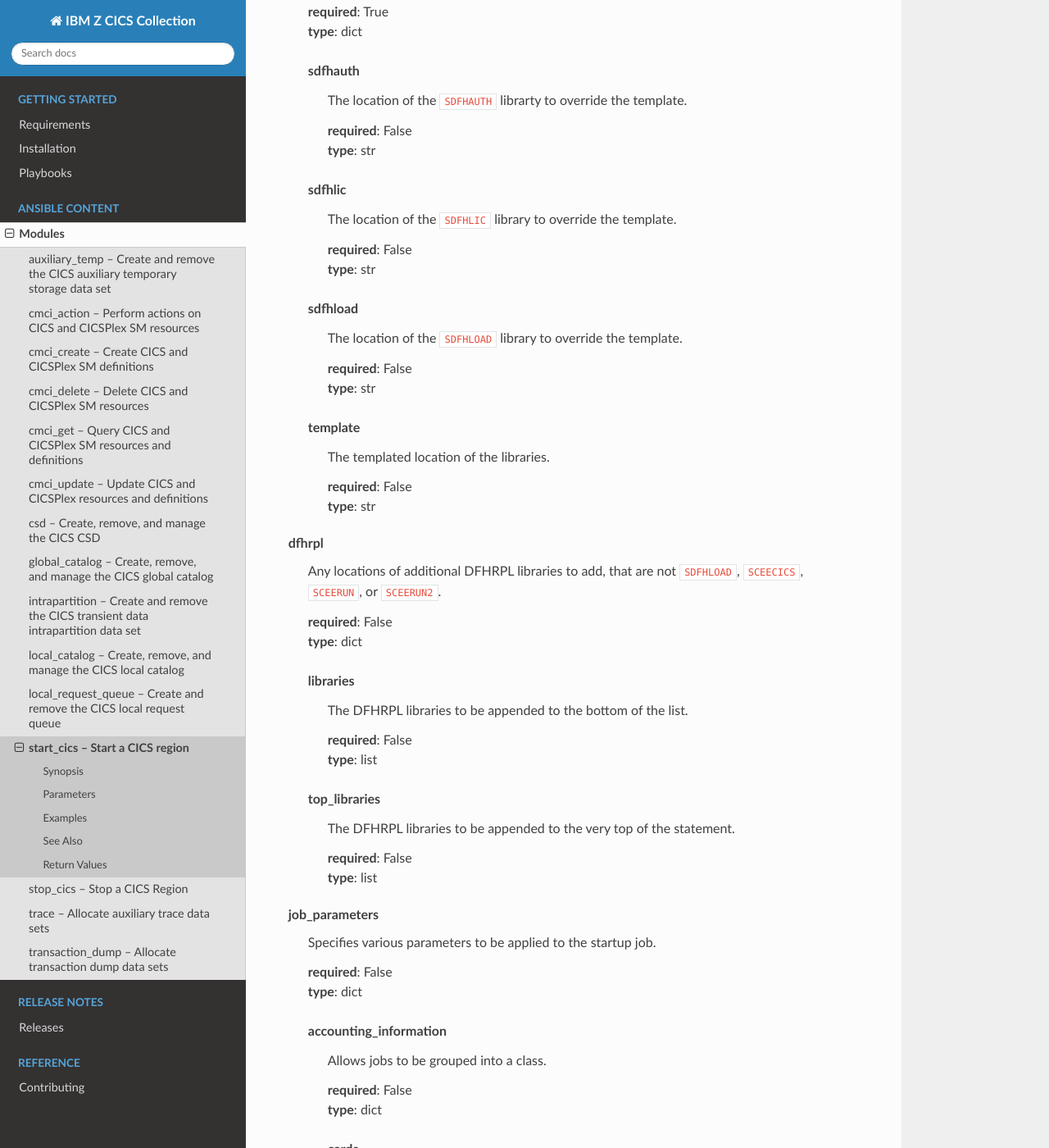
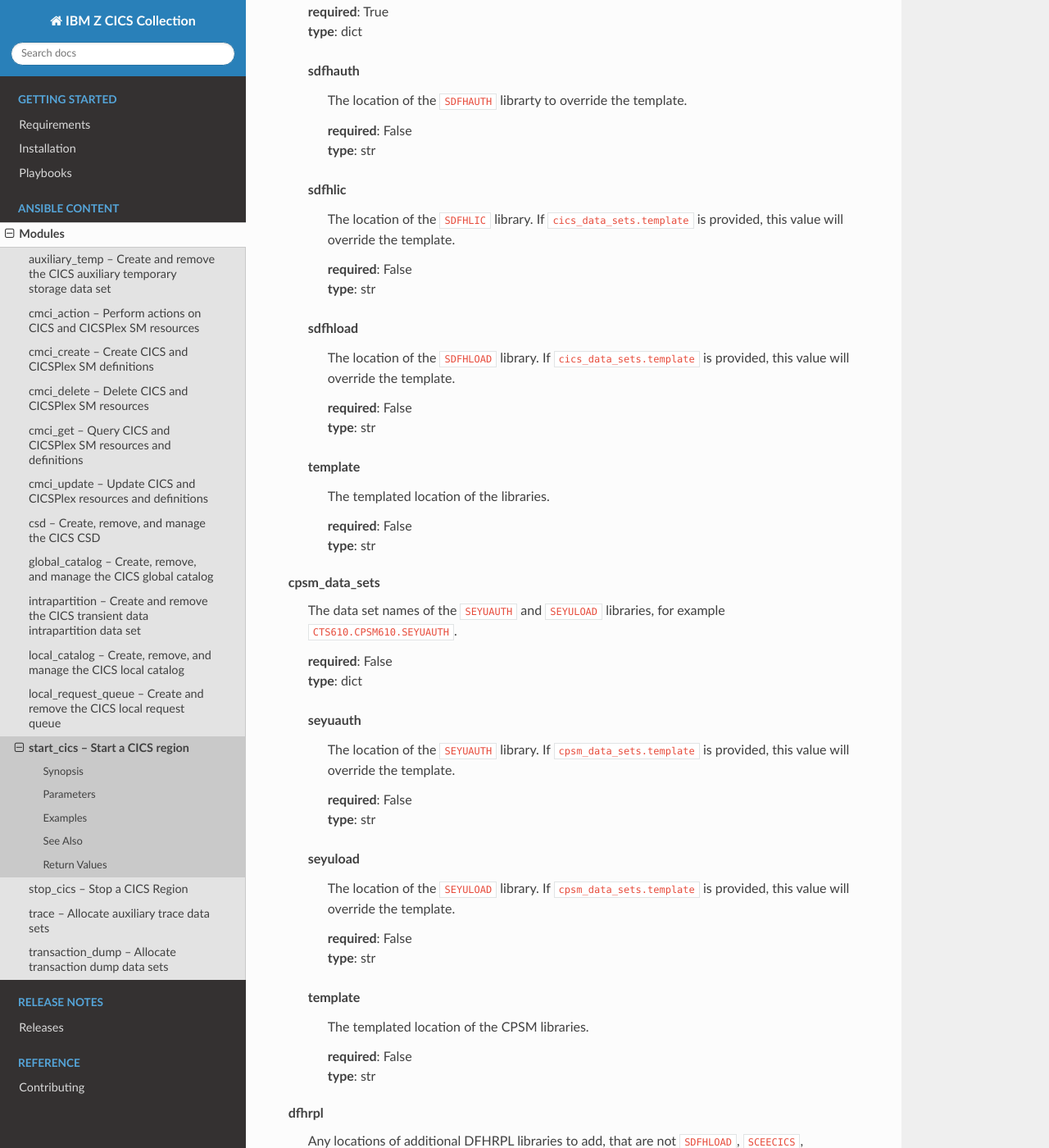
Before and after one commit to ansible-collections/ibm_zos_cics, a Sphinx documentation site: the page built from docs/source/modules/start_cics.rst, in a window 1280 px wide and 1400 px high, scrolled down 718 px. Shown: the whole window at 82% size. Built offline with Sphinx 7.4.7 and the Read the Docs theme 2.0.0, drawn with Linux system fonts in a browser that asks for light colours; some of the changed text lies outside the part shown.

Commit message:
Regen rsts with new module doc changes

```diff
--- a/docs/source/modules/csd.rst
+++ b/docs/source/modules/csd.rst
@@ -43,7 +43,7 @@ cics_data_sets
 
 
   sdfhload
-    The location of the \ :literal:`SDFHLOAD`\  library to override the template.
+    The location of the \ :literal:`SDFHLOAD`\  library. If \ :literal:`cics\_data\_sets.template`\  is provided, this value will override the template.
 
 
     | **required**: False
--- a/docs/source/modules/global_catalog.rst
+++ b/docs/source/modules/global_catalog.rst
@@ -45,7 +45,7 @@ cics_data_sets
 
 
   sdfhload
-    The location of the \ :literal:`SDFHLOAD`\  library to override the template.
+    The location of the \ :literal:`SDFHLOAD`\  library. If \ :literal:`cics\_data\_sets.template`\  is provided, this value will override the template.
 
 
     | **required**: False
--- a/docs/source/modules/local_catalog.rst
+++ b/docs/source/modules/local_catalog.rst
@@ -45,7 +45,7 @@ cics_data_sets
 
 
   sdfhload
-    The location of the  \ :literal:`SDFHLOAD`\  library to override the template.
+    The location of the \ :literal:`SDFHLOAD`\  library. If \ :literal:`cics\_data\_sets.template`\  is provided, this value will override the template.
 
 
     | **required**: False
--- a/docs/source/modules/start_cics.rst
+++ b/docs/source/modules/start_cics.rst
@@ -59,7 +59,7 @@ cics_data_sets
 
 
   sdfhlic
-    The location of the \ :literal:`SDFHLIC`\  library to override the template.
+    The location of the \ :literal:`SDFHLIC`\  library. If \ :literal:`cics\_data\_sets.template`\  is provided, this value will override the template.
 
 
     | **required**: False
@@ -68,7 +68,7 @@ cics_data_sets
 
 
   sdfhload
-    The location of the \ :literal:`SDFHLOAD`\  library to override the template.
+    The location of the \ :literal:`SDFHLOAD`\  library. If \ :literal:`cics\_data\_sets.template`\  is provided, this value will override the template.
 
 
     | **required**: False
@@ -86,6 +86,43 @@ cics_data_sets
 
 
 
+cpsm_data_sets
+  The data set names of the \ :literal:`SEYUAUTH`\  and \ :literal:`SEYULOAD`\  libraries, for example \ :literal:`CTS610.CPSM610.SEYUAUTH`\ .
+
+
+  | **required**: False
+  | **type**: dict
+
+
+
+  seyuauth
+    The location of the \ :literal:`SEYUAUTH`\  library. If \ :literal:`cpsm\_data\_sets.template`\  is provided, this value will override the template.
+
+
+    | **required**: False
+    | **type**: str
+
+
+
+  seyuload
+    The location of the \ :literal:`SEYULOAD`\  library. If \ :literal:`cpsm\_data\_sets.template`\  is provided, this value will override the template.
+
+
+    | **required**: False
+    | **type**: str
+
+
+
+  template
+    The templated location of the CPSM libraries.
+
+
+    | **required**: False
+    | **type**: str
+
+
+
+
 dfhrpl
   Any locations of additional DFHRPL libraries to add, that are not \ :literal:`SDFHLOAD`\ , \ :literal:`SCEECICS`\ , \ :literal:`SCEERUN`\ , or \ :literal:`SCEERUN2`\ .
 
@@ -318,7 +355,7 @@ le_data_sets
 
 
   sceecics
-    The location of the \ :literal:`SCEECICS`\  library to override the template.
+    The location of the \ :literal:`SCEECICS`\  library. If \ :literal:`le\_data\_sets.template`\  is provided, this value will override the template.
 
 
     | **required**: False
@@ -327,7 +364,7 @@ le_data_sets
 
 
   sceerun
-    The location of the \ :literal:`SCEERUN`\  library to override the template.
+    The location of the \ :literal:`SCEERUN`\  library. If \ :literal:`le\_data\_sets.template`\  is provided, this value will override the template.
 
 
     | **required**: False
@@ -336,7 +373,7 @@ le_data_sets
 
 
   sceerun2
-    The location of the \ :literal:`SCEERUN2`\  library to override the template.
+    The location of the \ :literal:`SCEERUN2`\  library. If \ :literal:`le\_data\_sets.template`\  is provided, this value will override the template.
 
 
     | **required**: False
```
